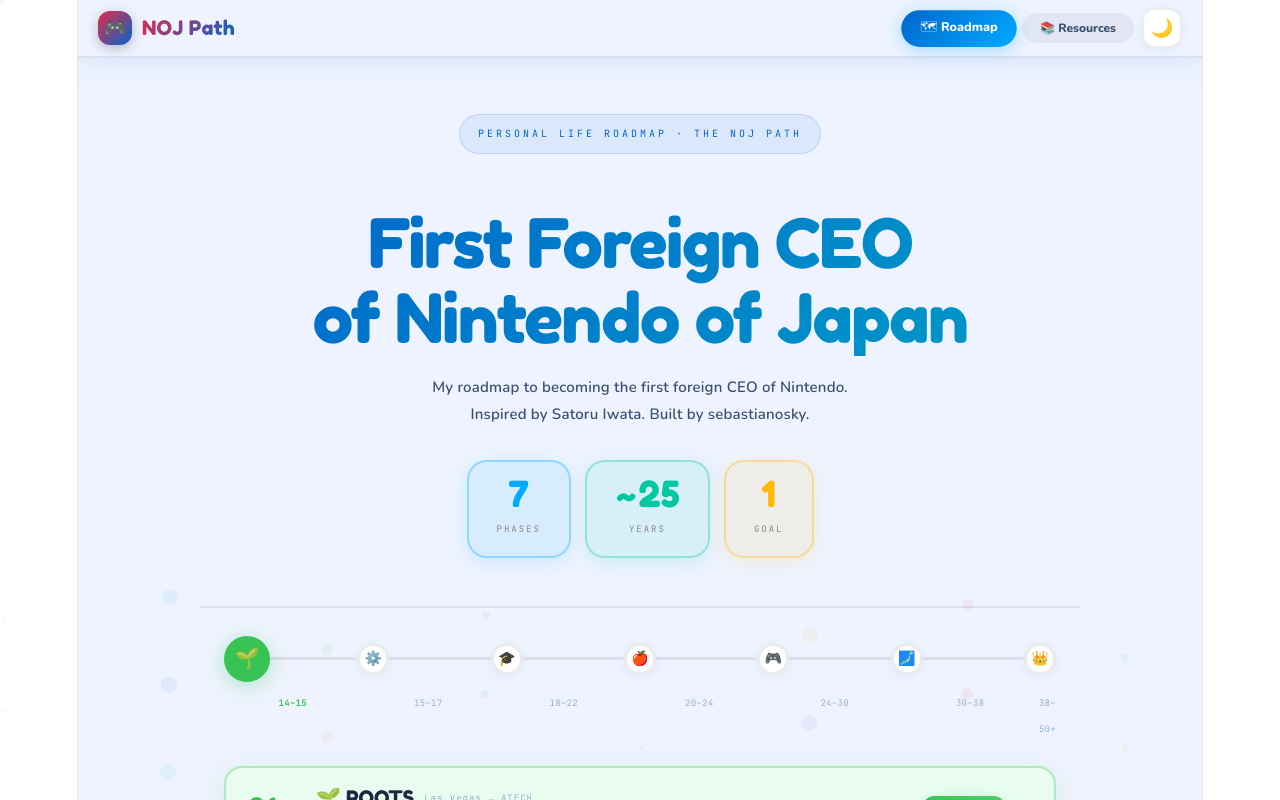
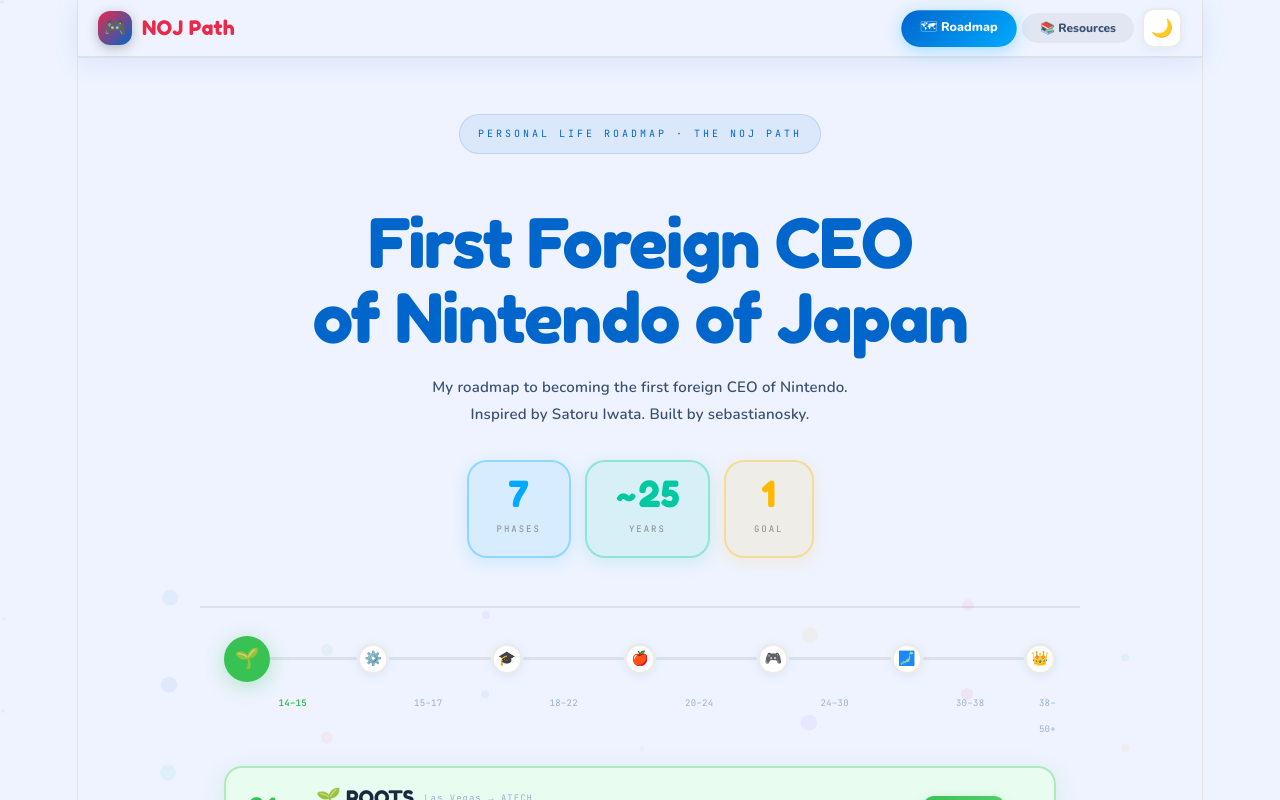
Before and after one commit to slclvx/noj-roadmap, a React (Vite) app: page / in a window 1280 px wide. Shown: the top 800 px of the page. Built offline with nearby package versions, Linux system fonts and the light colour scheme.

Commit message:
fix gradient text and sidebar background

```diff
--- a/src/App.jsx
+++ b/src/App.jsx
@@ -388,10 +388,7 @@
         <h1 style={{
           fontFamily: "'Fredoka One', cursive",
           fontSize: "clamp(36px, 6vw, 68px)", lineHeight: 1.1, marginBottom: 18,
-          background: dark
-            ? `linear-gradient(135deg, ${N.sky}, ${N.teal})`
-            : `linear-gradient(135deg, ${N.blue}, ${N.wiiu})`,
-          WebkitBackgroundClip: "text", WebkitTextFillColor: "transparent", backgroundClip: "text",
+          color: dark ? N.sky : N.blue,
         }}>
           First Foreign CEO<br />of Nintendo of Japan
         </h1>
@@ -614,7 +611,7 @@
         <div style={{ display: "inline-flex", marginBottom: 18, padding: "6px 18px", background: dark ? "rgba(255,184,0,0.12)" : "rgba(255,184,0,0.1)", borderRadius: 99, border: "1.5px solid rgba(255,184,0,0.3)" }}>
           <span style={{ fontFamily: "'JetBrains Mono', monospace", fontSize: 10, letterSpacing: 3, color: N.yellow, textTransform: "uppercase" }}>Resource Library</span>
         </div>
-        <h2 style={{ fontFamily: "'Fredoka One', cursive", fontSize: "clamp(28px,5vw,54px)", marginBottom: 14, lineHeight: 1.1, background: `linear-gradient(135deg, ${N.yellow}, ${N.orange})`, WebkitBackgroundClip: "text", WebkitTextFillColor: "transparent", backgroundClip: "text" }}>
+        <h2 style={{ fontFamily: "'Fredoka One', cursive", fontSize: "clamp(28px,5vw,54px)", marginBottom: 14, lineHeight: 1.1, color: N.orange }}>
           My Reading Roadmap
         </h2>
         <p style={{ fontFamily: "'Nunito', sans-serif", fontSize: 14, color: T.textSub, fontWeight: 600, lineHeight: 1.7, maxWidth: 440, margin: "0 auto 28px" }}>
@@ -759,10 +756,11 @@
   }, [dark]);
 
   return (
-    <div style={{ fontFamily: "'Nunito', sans-serif", background: T.bg, minHeight: "100vh", color: T.text, position: "relative", overflow: "hidden" }}>
+    <div style={{ fontFamily: "'Nunito', sans-serif", background: T.bg, minHeight: "100vh", color: T.text, position: "relative" }}>
       <style>{`
         ${FONTS}
         *, *::before, *::after { box-sizing: border-box; margin: 0; padding: 0; }
+        html, body { background: ${T.bg}; margin: 0; padding: 0; }
         @keyframes fadeSlide { from { opacity:0; transform:translateY(10px); } to { opacity:1; transform:translateY(0); } }
         @keyframes floatDot { 0%,100% { transform:translateY(0); } 50% { transform:translateY(-10px); } }
         button { font-family: inherit; outline: none; }
@@ -782,7 +780,7 @@
       <nav style={{ position: "sticky", top: 0, zIndex: 100, background: T.navBg, backdropFilter: "blur(20px) saturate(1.6)", borderBottom: `2px solid ${T.border}`, padding: "0 20px", display: "flex", alignItems: "center", justifyContent: "space-between", height: 58, boxShadow: T.shadow }}>
         <div style={{ display: "flex", alignItems: "center", gap: 10 }}>
           <div style={{ width: 34, height: 34, borderRadius: 12, background: `linear-gradient(135deg, ${N.red}, ${N.blue})`, display: "flex", alignItems: "center", justifyContent: "center", fontSize: 18, boxShadow: "0 3px 12px rgba(0,0,0,0.25)" }}>🎮</div>
-          <span style={{ fontFamily: "'Fredoka One', cursive", fontSize: 20, background: `linear-gradient(135deg, ${N.red}, ${N.blue})`, WebkitBackgroundClip: "text", WebkitTextFillColor: "transparent", backgroundClip: "text" }}>NOJ Path</span>
+          <span style={{ fontFamily: "'Fredoka One', cursive", fontSize: 20, color: N.red }}>NOJ Path</span>
         </div>
 
         <div style={{ display: "flex", alignItems: "center", gap: 8 }}>
```
